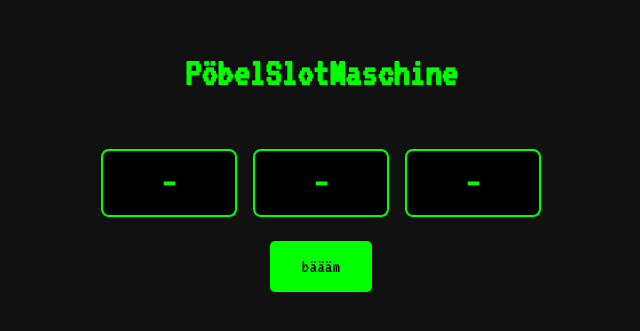
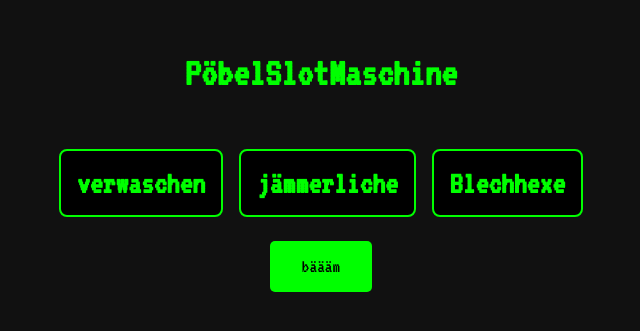
Before and after one commit to powlrand/poebelslotmaschine, a plain HTML site: page index.html in a window 1280 px wide. Shown: the part 241-572 px from the top of the page, without its empty margins (319-959 px from the left). Drawn offline with Linux system fonts and the light colour scheme.

Commit message:
Update index.html

```diff
--- a/index.html
+++ b/index.html
@@ -91,38 +91,39 @@
   </div>
 
 <script>
-    let data;
+  let words;
 
   async function loadWords() {
-      try {
-        const response = await fetch('words.json');
-        data = await response.json();
-      } catch (error) {
-        console.error('Fehler beim Laden der Wortlisten:', error);
-      }
+    const response = await fetch("words.json");
+    words = await response.json();
   }
 
-    function getRandomItem(arr) {
+  function getRandom(arr) {
     return arr[Math.floor(Math.random() * arr.length)];
   }
 
-    function generate() {
-      if (!data || !data.genders || !data.adj1) {
-        console.error("Daten nicht geladen.");
-        return;
+  function spinSlot(slot, text, bold = false) {
+    const slotEl = document.getElementById(slot);
+    slotEl.innerHTML = bold ? `<strong>${text}</strong>` : text;
   }
 
-      const genderSet = getRandomItem(data.genders);
-      const adj1 = getRandomItem(data.adj1);
-      const adj2 = getRandomItem(genderSet.adj2);
-      const noun = getRandomItem(genderSet.nouns);
+  async function spin() {
+    if (!words) await loadWords();
 
-      document.getElementById("slot1").innerText = adj1;
-      document.getElementById("slot2").innerText = adj2;
-      document.getElementById("slot3").innerText = noun;
+    const adj1 = getRandom(words.adj1);
+    const genderBlock = getRandom(words.genders);
+
+    const adj2 = getRandom(genderBlock.adj2);
+    const noun = getRandom(genderBlock.nouns);
+
+    spinSlot("slot1", adj1, true);
+    spinSlot("slot2", adj2);
+    spinSlot("slot3", noun, true);
   }
 
-    loadWords();
+  window.onload = () => {
+    loadWords().then(() => spin());
+  };
 </script>
 </body>
 </html>
```
Lines whose indentation alone changed are shown as unchanged.
